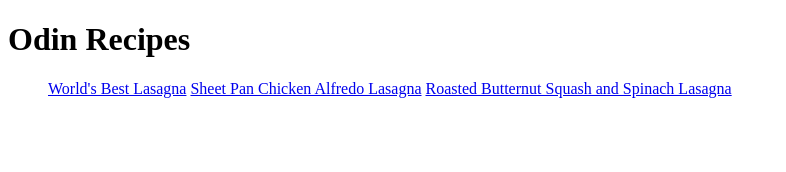
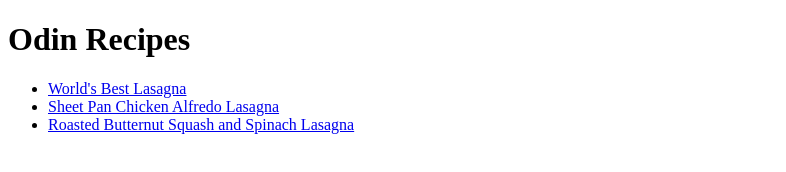
Before and after one commit to Jesan-Ahmed/odin-recipes, a plain HTML site: page index.html in a window 1280 px wide. Shown: the whole page, without its empty margins (0-786 px from the left). Drawn offline with Linux system fonts and the light colour scheme.

Commit message:
Add li tags to index.html file
li tags were missing in the html file

```diff
--- a/index.html
+++ b/index.html
@@ -8,9 +8,9 @@
 <body>
     <h1>Odin Recipes</h1>
     <ul>
-        <a href="recipes/lasagna.html">World's Best Lasagna</a>
-        <a href="recipes/sheet_pan_lasagna.html">Sheet Pan Chicken Alfredo Lasagna</a>
-        <a href="recipes/roasted_butternut_lasagna.html">Roasted Butternut Squash and Spinach Lasagna</a>
+        <li><a href="recipes/lasagna.html">World's Best Lasagna</a></li>
+        <li><a href="recipes/sheet_pan_lasagna.html">Sheet Pan Chicken Alfredo Lasagna</a></li>
+        <li><a href="recipes/roasted_butternut_lasagna.html">Roasted Butternut Squash and Spinach Lasagna</a></li>
     </ul>
 
 </body>
```
